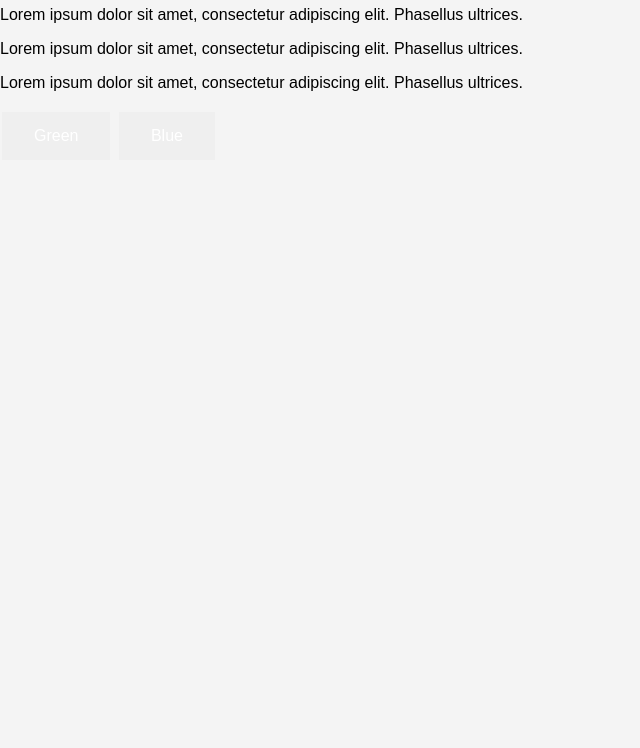
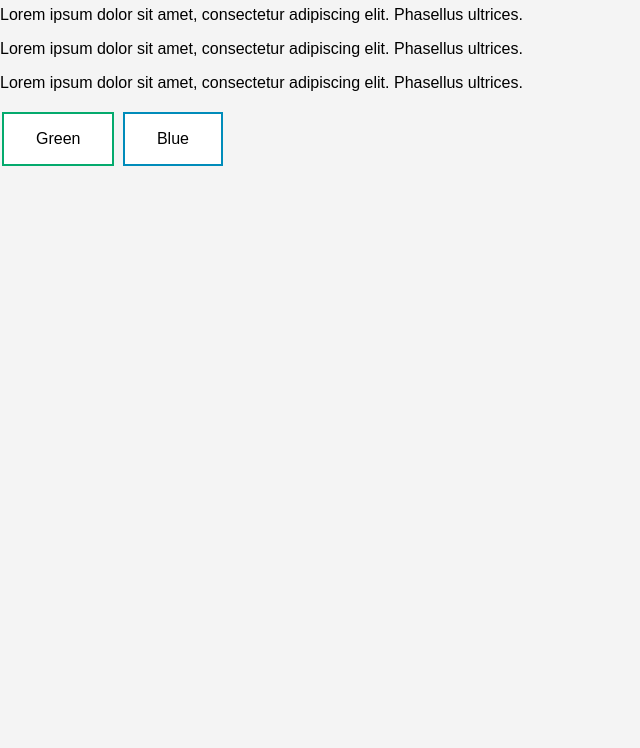
Before and after one commit to klucardi/kevinlucardi, a plain HTML site: page index.html in a window 1280 px wide. Shown: the part 52-800 px from the top of the page, without its empty margins (0-640 px from the left). Drawn offline with Linux system fonts and the light colour scheme.

Commit message:
Update style.css

```diff
--- a/style.css
+++ b/style.css
@@ -3,16 +3,39 @@ body {
     margin: 0;
     padding: 0;
     background-color: #f4f4f4;
-}
 
     .button {
         border: none;
         color: white;
-    padding: 15px 32px;
+        padding: 16px 32px;
         text-align: center;
         text-decoration: none;
         display: inline-block;
         font-size: 16px;
         margin: 4px 2px;
+        transition-duration: 0.4s;
         cursor: pointer;
       }
+
+      .button1 {
+        background-color: white;
+        color: black;
+        border: 2px solid #04AA6D;
+      }
+
+      .button1:hover {
+        background-color: #04AA6D;
+        color: white;
+      }
+
+      .button2 {
+        background-color: white;
+        color: black;
+        border: 2px solid #008CBA;
+      }
+
+      .button2:hover {
+        background-color: #008CBA;
+        color: white;
+      }
+}
```
Lines whose indentation alone changed are shown as unchanged.
